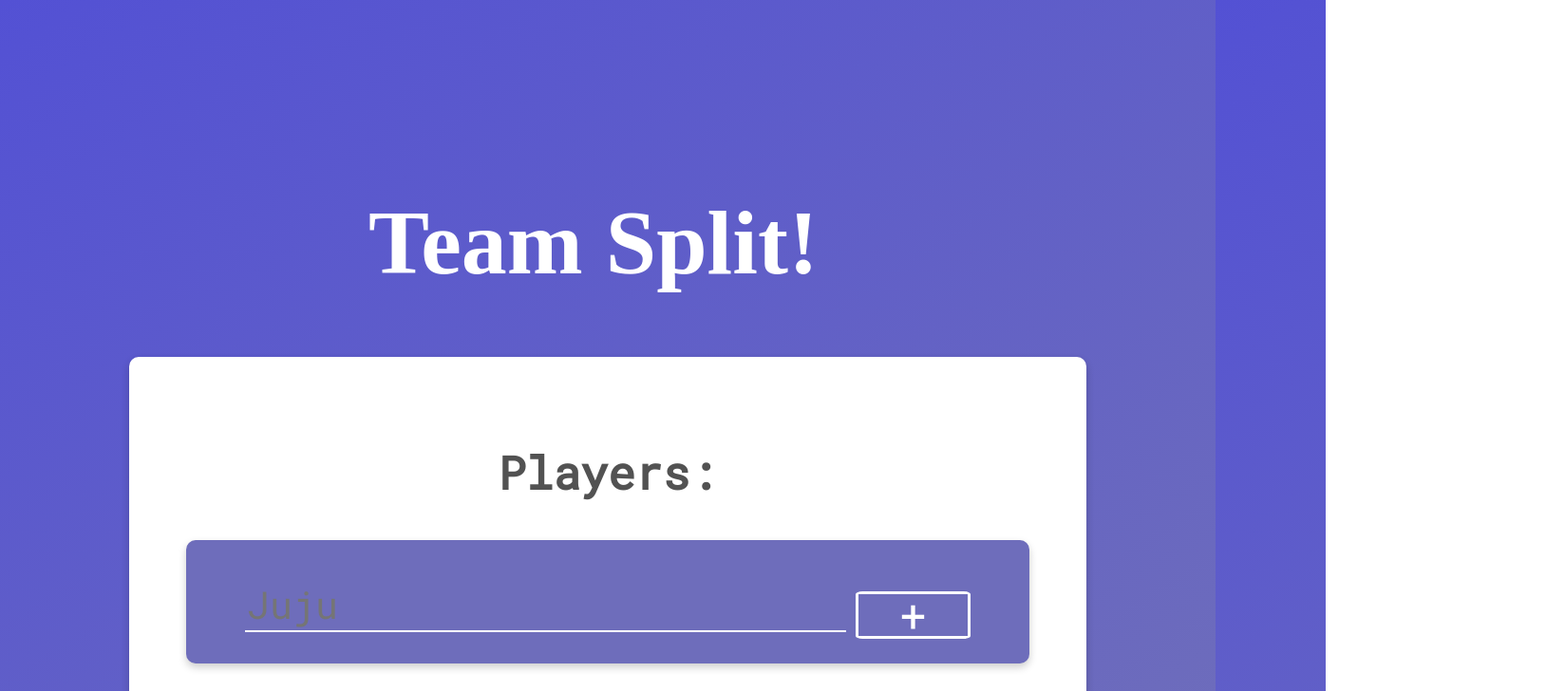
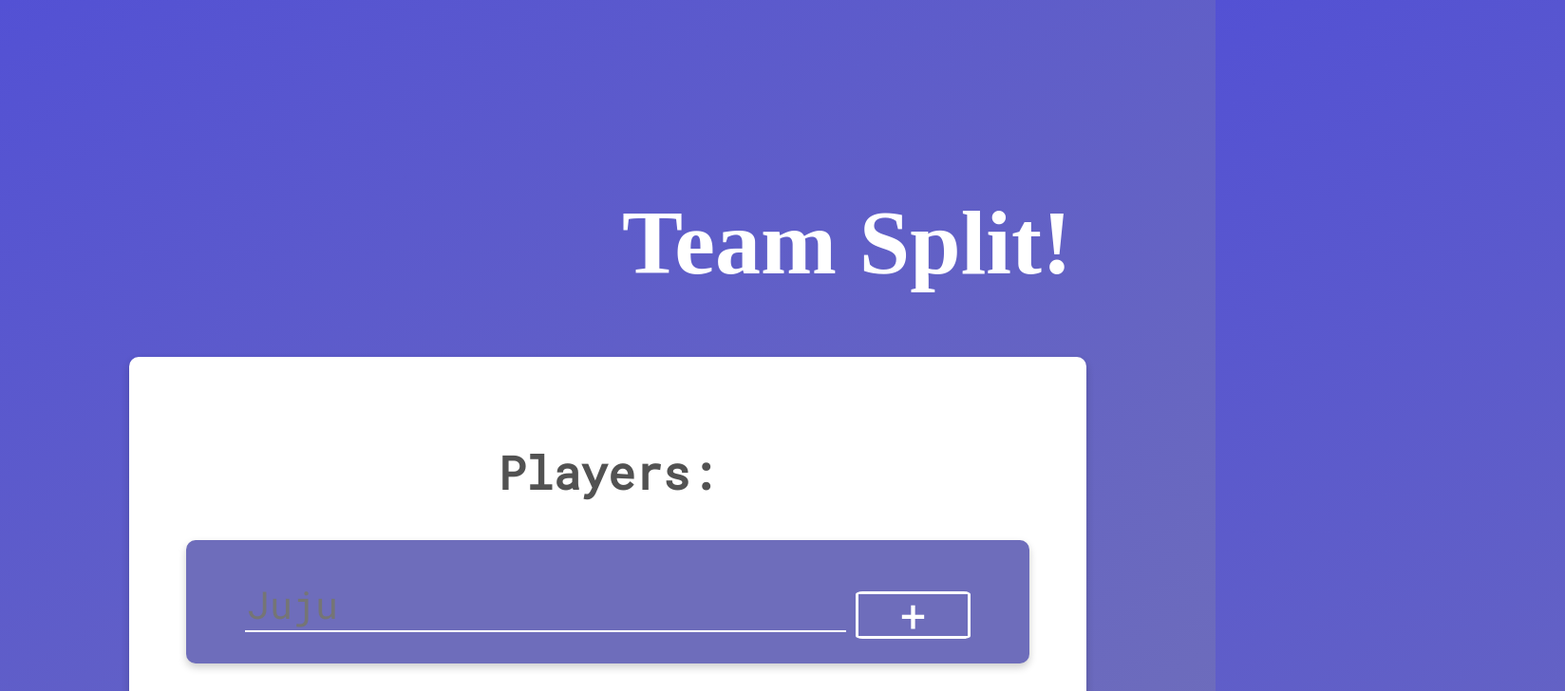
Before and after one commit to brandonnhem/team-split, a React (Create React App) app: page / in a window 1280 px wide. Shown: the top 728 px of the page at 95% size, 1648 px wide, since content can reach past the window. Built offline with nearby package versions, Linux system fonts and the light colour scheme; a web font is replaced by a local one.

Commit message:
center aligned logo

```diff
--- a/public/styles.css
+++ b/public/styles.css
@@ -11,13 +11,12 @@ footer {
     color: white;
 }
 
-
-/* TODO: center align logo */
 .logo {
     font-family: 'Zen Dots', cursive;
     color: white;
-    margin: 0 15%;
     font-size: 2rem;
+    text-align: center;
+    display: inline-block;
 }
 
 .center {
```
